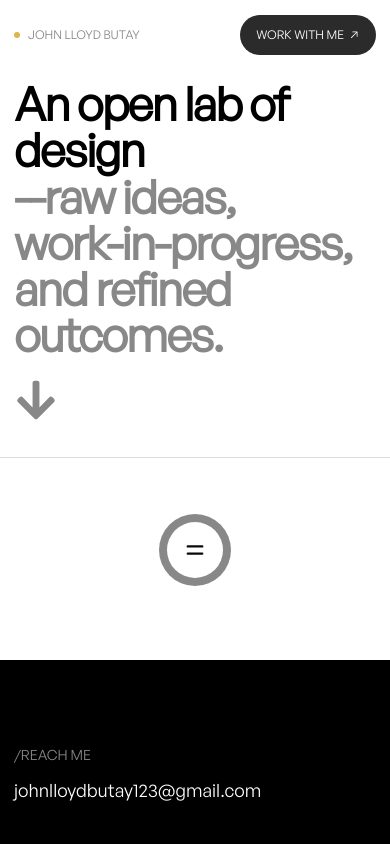
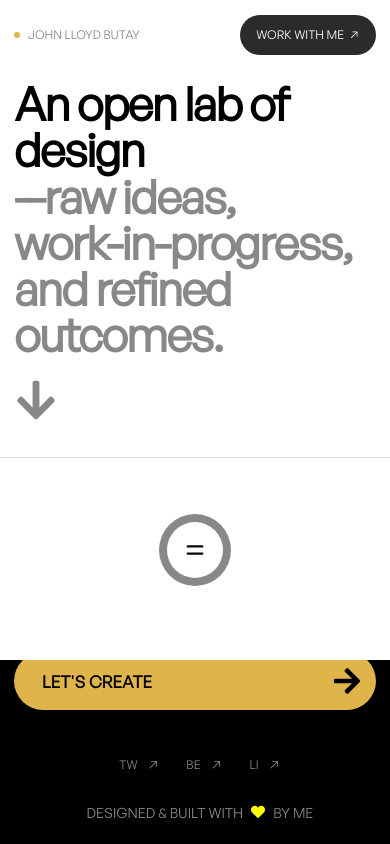
Before and after one commit to lloydbutay123/next-portfolio, a Next.js app: page /playground in a window 390 px wide. Shown: the top 844 px of the page. Built offline with nearby package versions, Linux system fonts and the light colour scheme.

Commit message:
feature/footer-buttons-hover

```diff
--- a/src/app/globals.css
+++ b/src/app/globals.css
@@ -1,9 +1,9 @@
 @import "tailwindcss";
 
 @font-face {
-    font-family: 'Generasan';
-    src: url('/fonts/GeneralSans-Regular.otf');
-    font-style: normal;
+  font-family: "Generalsans";
+  src: url("/fonts/GeneralSans-Regular.otf");
+  font-style: normal;
 }
 
 :root {
@@ -25,9 +25,10 @@
   }
 }
 
-body, html {
+body,
+html {
   background: var(--background);
   color: var(--foreground);
   font-family: Arial, Helvetica, sans-serif;
-  font-family: 'Generasan', sans-serif;
+  font-family: "Generalsans", sans-serif;
 }
--- a/src/components/layout/Footer.js
+++ b/src/components/layout/Footer.js
@@ -4,8 +4,8 @@ import { GoArrowUpRight } from "react-icons/go";
 
 export default function Footer() {
   return (
-    <div className="sticky h-[40rem] z-0 bg-black">
-      <div className="flex lg:absolute w-full flex-col bottom-0">
+    <div className="sticky flex flex-col bottom-0 h-[40rem] bg-black">
+      <div className="absolute bottom-0 w-full">
         <div className="flex flex-col mb-[4em] md:mb-[70px] lg:mb-[140px] px-[14px] md:px-[42px]">
           <div className="flex flex-col lg:flex-row lg:w-[70vw] lg:justify-between gap-[3em] md:gap-[2em]">
             <div className="flex flex-col mt-[84px] md:mt-0 gap-[.75em]">
@@ -15,7 +15,7 @@ export default function Footer() {
               <div className="flex flex-col gap-[.75em] lg:gap-[0.5em]">
                 <Link
                   href="mailto:johnlloydbutay123@gmail.com"
-                  className="text-white text-[18.2px] md:text-[21px] font-medium lg:leading-[25px] lg:tracking-[-0.2px]"
+                  className="text-white text-[18.2px] md:text-[21px] hover:text-[#ad7b00] font-extrabold transition-colors duration-300 delay-75 lg:leading-[25px] lg:tracking-[-0.2px]"
                   target="_blank"
                 >
                   johnlloydbutay123@gmail.com
@@ -29,29 +29,25 @@ export default function Footer() {
               <div className="flex flex-col gap-[.75em] lg:gap-[0.5em]">
                 <Link
                   href="/"
-                  className="text-white text-[18.2px] md:text-[21px] font-medium lg:leading-[25px] lg:tracking-[-0.2px]"
-                  target="_blank"
+                  className="text-white text-[18.2px] md:text-[21px] hover:text-[#ad7b00] font-extrabold transition-colors duration-300 delay-75 lg:leading-[25px] lg:tracking-[-0.2px]"
                 >
                   Home
                 </Link>
                 <Link
                   href="/projects"
-                  className="text-white text-[18.2px] md:text-[21px] font-medium lg:leading-[25px] lg:tracking-[-0.2px]"
-                  target="_blank"
+                  className="text-white text-[18.2px] md:text-[21px] hover:text-[#ad7b00] font-extrabold transition-colors duration-300 delay-75 lg:leading-[25px] lg:tracking-[-0.2px]"
                 >
                   Selected Works
                 </Link>
                 <Link
                   href="/about"
-                  className="text-white text-[18.2px] md:text-[21px] font-medium lg:leading-[25px] lg:tracking-[-0.2px]"
-                  target="_blank"
+                  className="text-white text-[18.2px] md:text-[21px] hover:text-[#ad7b00] font-extrabold transition-colors duration-300 delay-75 lg:leading-[25px] lg:tracking-[-0.2px]"
                 >
                   Info
                 </Link>
                 <Link
-                  href="/"
-                  className="text-white text-[18.2px] md:text-[21px] font-medium lg:leading-[25px] lg:tracking-[-0.2px]"
-                  target="_blank"
+                  href="/playground"
+                  className="text-white text-[18.2px] md:text-[21px] hover:text-[#ad7b00] font-extrabold transition-colors duration-300 delay-75 lg:leading-[25px] lg:tracking-[-0.2px]"
                 >
                   Playground
                 </Link>
@@ -64,14 +60,14 @@ export default function Footer() {
               <div className="flex flex-col gap-[.75em] lg:gap-[0.5em]">
                 <Link
                   href="https://www.linkedin.com/in/john-lloyd-butay-a7675917b/"
-                  className="text-white text-[18.2px] md:text-[21px] font-medium lg:leading-[25px] lg:tracking-[-0.2px]"
+                  className="text-white hover:text-[#ad7b00] font-extrabold transition-colors duration-300 delay-75 text-[18.2px] md:text-[21px] lg:leading-[25px] lg:tracking-[-0.2px]"
                   target="_blank"
                 >
                   Linkedin
                 </Link>
                 <Link
                   href="https://drive.google.com/drive/folders/16AhL2iwMCPaE-uFV_E3lstWNgAVkT6O5?usp=drive_link"
-                  className="text-white text-[18.2px] md:text-[21px] font-medium lg:leading-[25px] lg:tracking-[-0.2px]"
+                  className="text-white hover:text-[#ad7b00] font-extrabold transition-colors duration-300 delay-75 text-[18.2px] md:text-[21px] lg:leading-[25px] lg:tracking-[-0.2px]"
                   target="_blank"
                 >
                   My resume
@@ -94,52 +90,55 @@ export default function Footer() {
             <FaArrowRight size={30} color="black" />
           </a>
         </div>
-        <div className="hidden md:flex w-full items-center px-[42px] mb-[14px] lg:mb-[28px]">
-          <div className="lg:hidden mr-[32px] lg:mr-[48px] pb-[18px] lg:pb-[13.312px] text-[84px] lg:text-[6.6svw] text-white lg:text-[#888888] font-medium tracking-[-0.4vw] leading-[0.7em]">
+        <a
+          href="http://calendly.com/johnlloydbutay123/30min"
+          className="group hidden md:flex w-full items-center px-[42px] mb-[14px] lg:mb-[28px] hover:text-white"
+        >
+          <div className="lg:hidden mr-[32px] lg:mr-[48px] pb-[18px] lg:pb-[13.312px] text-[84px] lg:text-[6.6svw] text-[#888888] font-medium tracking-[-0.4vw] leading-[0.7em] group-hover:text-white">
             Let&apos;s create
           </div>
-          <div className="hidden lg:block mr-[32px] lg:mr-[48px] pb-[18px] lg:pb-[13.312px] text-[84px] lg:text-[6.6svw] text-white lg:text-[#888888] font-medium tracking-[-0.4vw] leading-[0.7em]">
+          <div className="hidden lg:block mr-[32px] lg:mr-[48px] pb-[18px] lg:pb-[13.312px] text-[84px] lg:text-[6.6svw] text-white lg:text-[#888888] font-medium tracking-[-0.4vw] leading-[0.7em] group-hover:text-white transition-colors duration-300 delay-75">
             Let&apos;s create together
           </div>
-          <div className="border-b-[1px] border-[#888888] flex-1" />
-          <div className="py-[14px] lg:py-[10.240px] pr-[14px] lg:pr-[10.240px] pl-[4em] lg:pl-[40.960px] ml-[32px] lg:ml-[42px] bg-white rounded-full">
+          <div className="border-b-[1px] border-[#888888] flex-1 group-hover:border-white transition-colors duration-300 delay-75" />
+          <div className="flex justify-end items-center h-[58.8px] py-[14px] lg:py-[10.240px] w-[103.99px] pr-[14px] lg:pr-[10.240px] pl-[4em] lg:pl-[40.960px] ml-[32px] lg:ml-[42px] bg-white group-hover:bg-[#dfb44b] rounded-full transition-colors duration-300 delay-75">
             <FaArrowRight size={32} color="black" />
           </div>
-        </div>
+        </a>
         <div className="flex flex-col md:h-[84px] md:flex-row md:justify-between md:items-center gap-[1em] py-[21px] pr-[14px] pl-[23.8px] md:px-[42px]">
           <div className="flex justify-center gap-[0.8em]">
             <a
               href=""
               target="_blank"
-              className="flex items-center gap-[0.5em] py-[11.2px] px-[7px] lg:px-[18.2px] lg:py-0 md:p-[11.2px]"
+              className="flex group items-center gap-[0.5em] py-[11.2px] px-[7px] lg:px-[18.2px] lg:py-0 md:p-[11.2px] rounded-full hover:bg-[#666666] transition-color duration-300 delay-75"
             >
-              <div className="text-[12px] md:text-[14px] text-[#888888] uppercase">
+              <div className="text-[12px] md:text-[14px] text-[#888888] group-hover:text-white uppercase transition-colors duration-300 delay-75">
                 <span className="lg:hidden">Tw</span>
                 <span className="hidden lg:block">Twitter</span>
               </div>
-              <GoArrowUpRight className="w-[14px] h-[14px] text-[#888888]" />
+              <GoArrowUpRight className="w-[14px] h-[14px] text-[#888888] group-hover:text-white transition-colors duration-300 delay-75" />
             </a>
             <a
               href=""
               target="_blank"
-              className="flex items-center gap-[0.5em] py-[11.2px] px-[7px] md:p-[11.2px]"
+              className="flex group items-center gap-[0.5em] py-[11.2px] px-[7px] md:p-[11.2px] rounded-full hover:bg-[#666666] transition-color duration-300 delay-75"
             >
-              <div className="text-[12px] md:text-[14px] text-[#888888] uppercase">
+              <div className="text-[12px] md:text-[14px] text-[#888888] group-hover:text-white uppercase transition-colors duration-300 delay-75">
                 <span className="lg:hidden">Be</span>
                 <span className="hidden lg:block">Behance</span>
               </div>
-              <GoArrowUpRight className="w-[14px] h-[14px] text-[#888888]" />
+              <GoArrowUpRight className="w-[14px] h-[14px] text-[#888888] group-hover:text-white transition-colors duration-300 delay-75" />
             </a>
             <a
               href=""
               target="_blank"
-              className="flex items-center gap-[0.5em] py-[11.2px] px-[7px] md:p-[11.2px]"
+              className="flex group items-center gap-[0.5em] py-[11.2px] px-[7px] md:p-[11.2px] rounded-full hover:bg-[#666666] transition-color duration-300 delay-75"
             >
-              <div className="text-[12px] md:text-[14px] text-[#888888] uppercase">
+              <div className="text-[12px] md:text-[14px] text-[#888888] group-hover:text-white uppercase transition-colors duration-300 delay-75">
                 <span className="lg:hidden">Li</span>
                 <span className="hidden lg:block">Linkedin</span>
               </div>
-              <GoArrowUpRight className="w-[14px] h-[14px] text-[#888888]" />
+              <GoArrowUpRight className="w-[14px] h-[14px] text-[#888888] group-hover:text-white transition-colors duration-300 delay-75" />
             </a>
           </div>
           <div className="flex justify-center items-center text-[14px] text-[#888888] uppercase">
```
